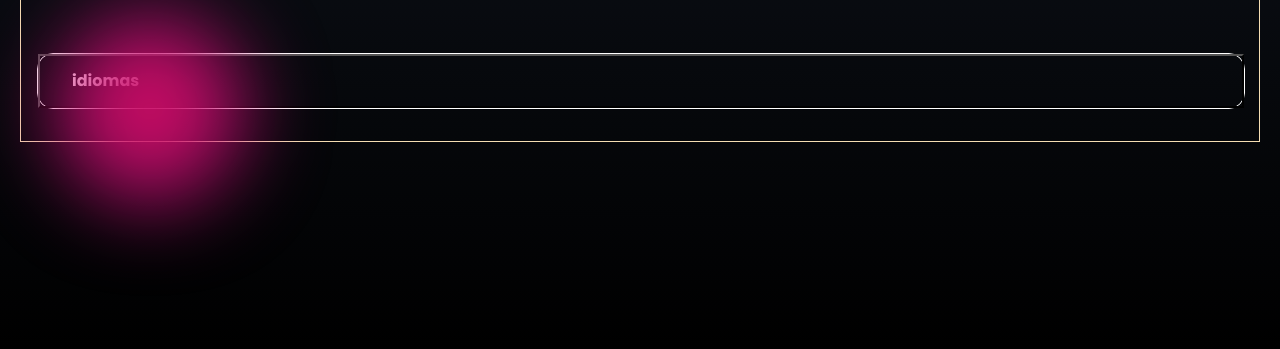
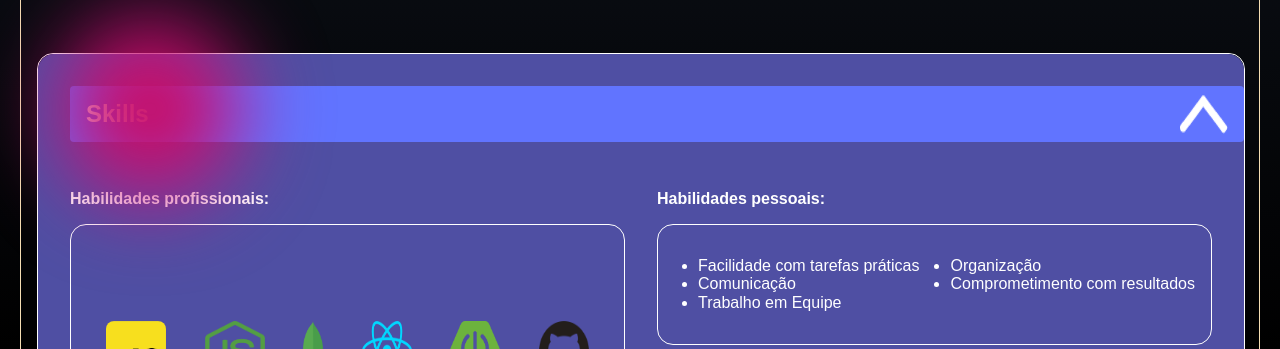
Before and after one commit to teuzowebdeveloper9/portfolio, a plain HTML site: page index.html in a window 1280 px wide. Both pictures are taken after a click on the button "idiomas". Shown: the part 451-800 px from the top of the page. Drawn offline with nearby package versions, Linux system fonts and the light colour scheme.

Commit message:
base 2.0 with javascript

```diff
--- a/index.html
+++ b/index.html
@@ -40,15 +40,16 @@ rel="stylesheet">
 
     </header>
     <section class="acordion">
-    <button class="trigger">idiomas</button>
-
+        <div id="insert-here">
+    <button onclick="switchMode()" class="trigger"> <span> idiomas </span> <img src="images/Group 482294.png" alt="arrow"></button>
+        </div>
     <div class="content">
        <ul>
           <li>português</li>
           <li>Inglês</li>
        </ul>
-    </div>
-</section>
+    </div >
+</section >
     </div>
     <script src="scripts.js"></script>
 </body>
--- a/scripts.js
+++ b/scripts.js
@@ -0,0 +1,65 @@
+const button = document.querySelector('.trigger')
+const insert = document.getElementById('insert-here')
+
+function switchMode(){
+    button.remove()
+
+  const nosy =  insert.innerHTML = `<div  id="nosy" onclick="switchAgain()" style="background-color: #4f4fa3; color: white; border-radius: 1rem; padding: 2rem; width: 100%; font-family: sans-serif; box-sizing: border-box;">
+  <div style="display: flex; align-items: center; background-color: #6174ff; width: 100%; padding: 0.5rem 1rem; border-radius: 4px;">
+    <h2 style="font-size: 1.5rem; font-weight: bold; margin: 0;">Skills</h2>
+   <img src="images/Group 482294.png" alt="seta" style="margin-left: auto; width: 50px; height: 40px; transform: rotate(180deg);">
+  </div>
+
+  <div style="display: flex; justify-content: space-between; margin-top: 2rem; flex-wrap: wrap; gap: 2rem;">
+
+    <div style="flex: 1; min-width: 300px;">
+      <h3 style="font-size: 1rem; font-weight: bold; margin-bottom: 1rem;">Habilidades profissionais:</h3>
+      <div style="display: flex; justify-content: space-around; align-items: center; border: 1px solid white; padding: 1rem; border-radius: 1rem; height: 220px;">
+        <img src="images/Group 484841.png" alt="js"  style="width: 60px; height: 60px;  border-radius: 8px;">
+        <img src="images/node.js.png" alt="js"  style="width: 60px; height: 60px;  border-radius: 8px;">
+        <img src="images/mongo-db.png" alt="js"  style="width: 20px; height: 60px;  border-radius: 8px;">
+         <img src="images/react.png" alt="js"  style="width: 50px; height: 60px;  border-radius: 8px;">
+          <img src="images/spring.png" alt="js"  style="width: 50px; height: 60px;  border-radius: 8px;">
+           <img src="images/gituzin.png" alt="js"  style="width: 50px; height: 60px;  border-radius: 8px;">
+
+
+      </div>
+    </div>
+
+    <div style="flex: 1; min-width: 300px;">
+      <h3 style="font-size: 1rem; font-weight: bold; margin-bottom: 1rem;">Habilidades pessoais:</h3>
+      <div style="display: flex; justify-content: space-between; border: 1px solid white; border-radius: 1rem; padding: 1rem;">
+        <ul style="list-style: disc; padding-left: 1.5rem;">
+          <li>Facilidade com tarefas práticas</li>
+          <li>Comunicação</li>
+          <li>Trabalho em Equipe</li>
+        </ul>
+        <ul style="list-style: disc; padding-left: 1.5rem;">
+          <li>Organização</li>
+          <li>Comprometimento com resultados</li>
+        </ul>
+      </div>
+    </div>
+
+  </div>
+</div>
+
+`
+ console.log('switch')
+}
+
+function switchAgain() {
+    const nosyElement = document.getElementById('nosy');
+    if (nosyElement) {
+      nosyElement.remove();
+    }
+    insert.innerHTML = `<section style="display: flex; flex-direction: column; margin: 1rem 0; height:70px; width: 100%; border: 1px solid white; border-radius: 1rem;">
+    <div id="insert-here">
+        <button onclick="switchMode()" style="width: 100%; font-weight: 700; font-size: 1.5rem; display: flex; flex-direction: row; justify-content: space-between; align-items: center; font-size: 1rem; padding: 1rem 2rem; background-color: transparent; color: white; border: none;">
+            <span>idiomas</span>
+            <img src="images/Group 482294.png" alt="arrow" style="display: inline-block;">
+        </button>
+    </div>
+</section>`
+    console.log('switch again')
+  }
--- a/style.css
+++ b/style.css
@@ -91,6 +91,9 @@ header {
     object-fit: cover;
     box-shadow: 0 0 20px rgba(0,0,0,0.1);
   }
+  .trigger{
+    width: 100%;
+  }
   .acordion{
     display: flex;
     flex-direction: column;
@@ -116,6 +119,7 @@ header {
   .acordion .content{
     display: none;
   }
+
 
 @media (max-width: 768px) {
     header {
```
Also changed, not shown: images/Group 484841.png (added), images/gituzin.png (added), images/mongo-db.png (added), images/node.js.png (added), images/react.png (added), images/spring.png (added).
